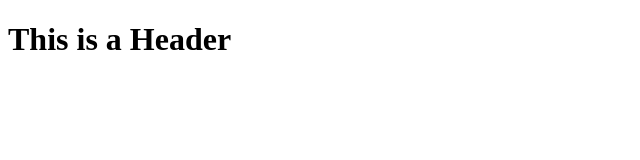
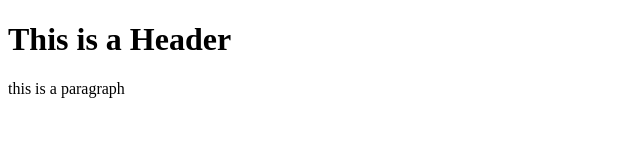
Before and after one commit to szakxz/git-test3, a website: page index.html in a window 1280 px wide. Shown: the whole page, without its empty margins (0-640 px from the left). Drawn offline with Linux system fonts and the light colour scheme.

Commit message:
gitignore file

```diff
--- a/index.html
+++ b/index.html
@@ -2,5 +2,6 @@
 <html>
     <body>
         <h1>This is a Header</h1>
+        <p>this is a paragraph</p>
     </body>
 </html>
```
Also changed, not shown: package.json (added, +156 -0 lines), 2 other files.
